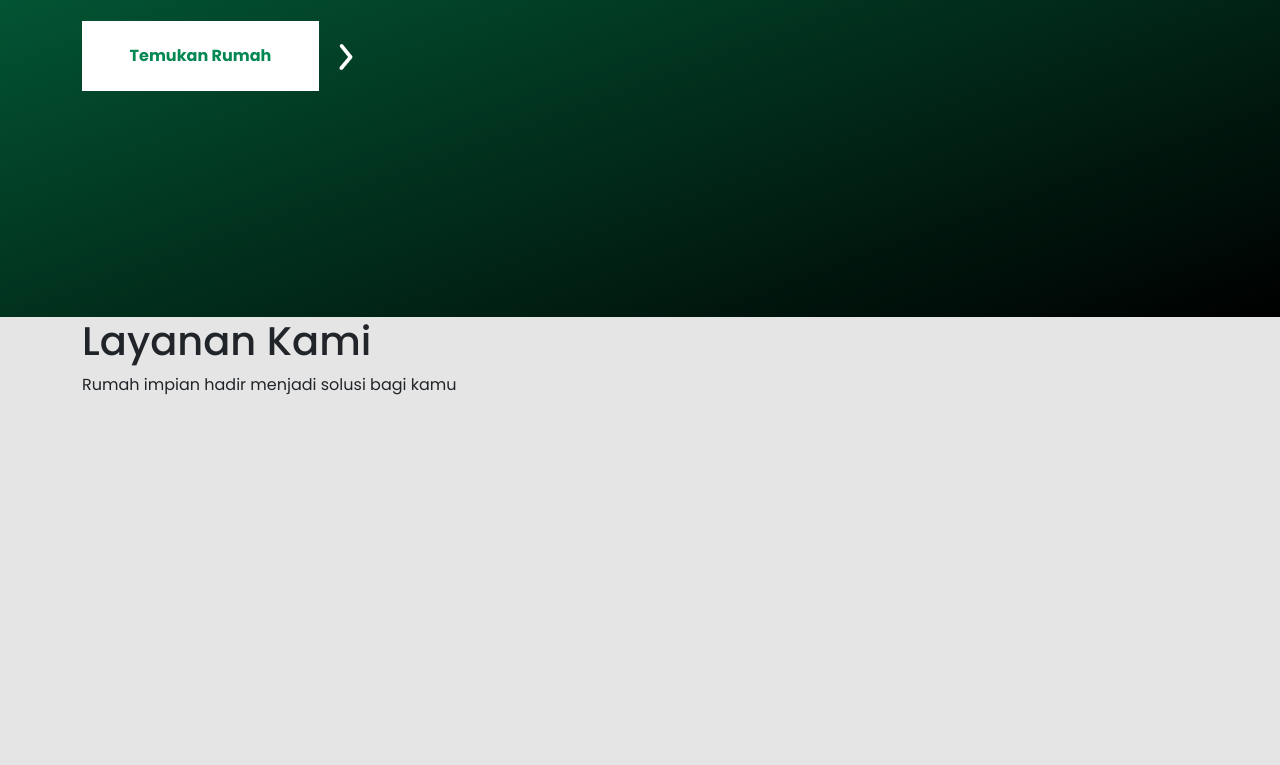
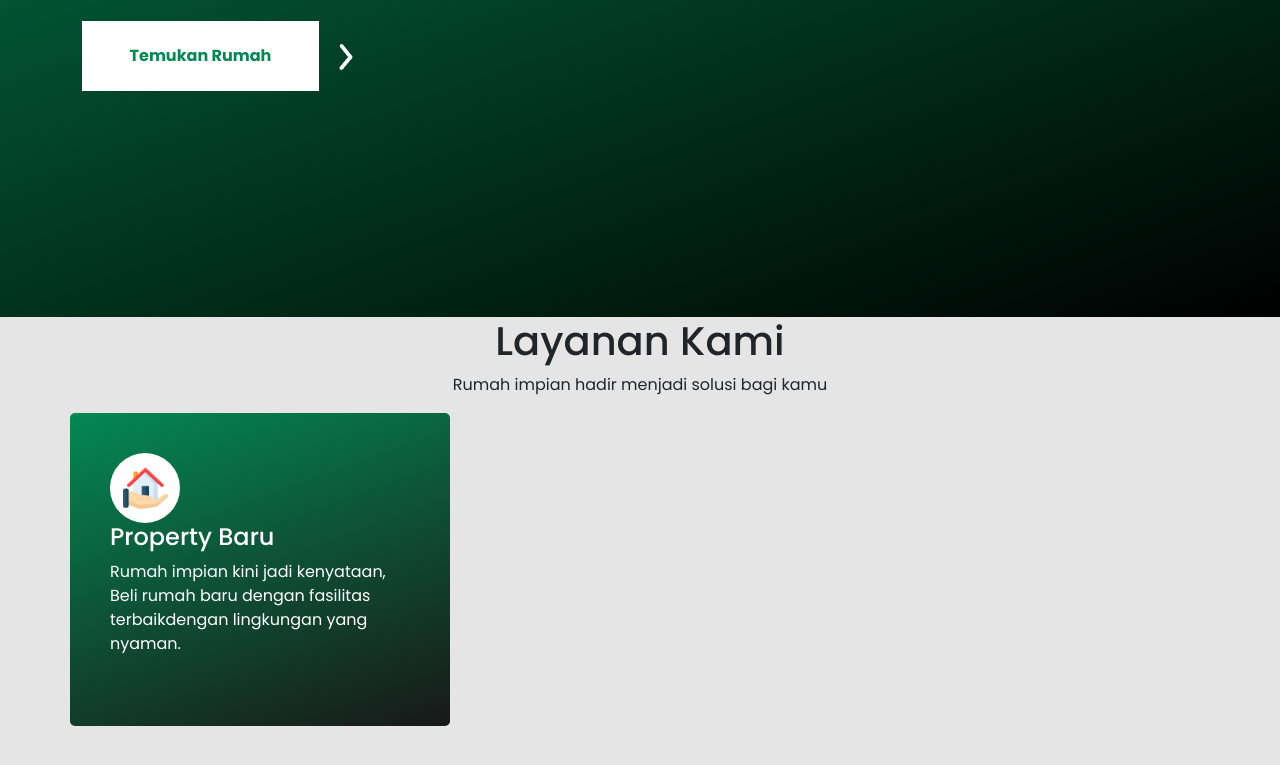
Before and after one commit to iranarayaishak61-sketch/project-RPL-B, a plain HTML site: page index.html in a window 1280 px wide. Shown: the part 483-1248 px from the top of the page. Drawn offline with nearby package versions, Linux system fonts and the light colour scheme.

Commit message:
Pesan Kita

```diff
--- a/index.html
+++ b/index.html
@@ -83,11 +83,24 @@
     <section id="our-service">
       <div class="container h-100">
         <div class="row">
-          <div class="col-md">
+          <div class="col-md text-center">
             <h1>Layanan Kami</h1>
             <p>Rumah impian hadir menjadi solusi bagi kamu</p>
           </div>
         </div>
+        <div class="row">
+          <div class="col-md-4 card-layanan">
+            <div class="container-img position-relative">
+              <img src="image/house 1.png" alt="" height="45">
+            </div>
+            <h4>Property Baru</h4>
+            <p>Rumah impian kini jadi kenyataan, Beli rumah baru dengan
+              fasilitas
+              terbaikdengan lingkungan yang nyaman.
+            </p>
+          </div>
+        </div>
+
       </div>
     </section>
     <!-- End Section Layanan -->
--- a/style.css
+++ b/style.css
@@ -84,4 +84,20 @@ body{
 #our-service{
     height: 100vh;
 }
+.container-img{
+    display: flex;
+    justify-content: center;
+    align-items: center;
+    height: 70px;
+    width: 70px;
+    border-radius: 50%;
+    background-color: #fff;
+}
+.card-layanan{
+    height: 313px;
+    padding: 40px;
+    background: linear-gradient(160deg, var(--pr-hijau),#000000e4);
+    border-radius: 5px;
+    color: #fff;
+}
 /* End Layanan */
```
Also changed, not shown: image/house 1.png (added).
